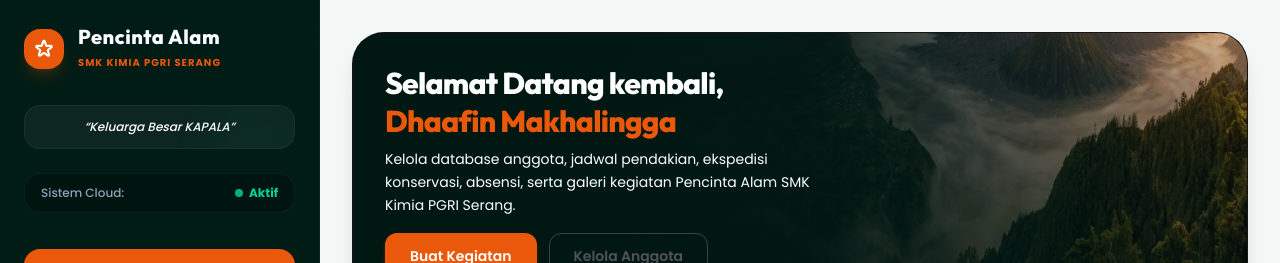
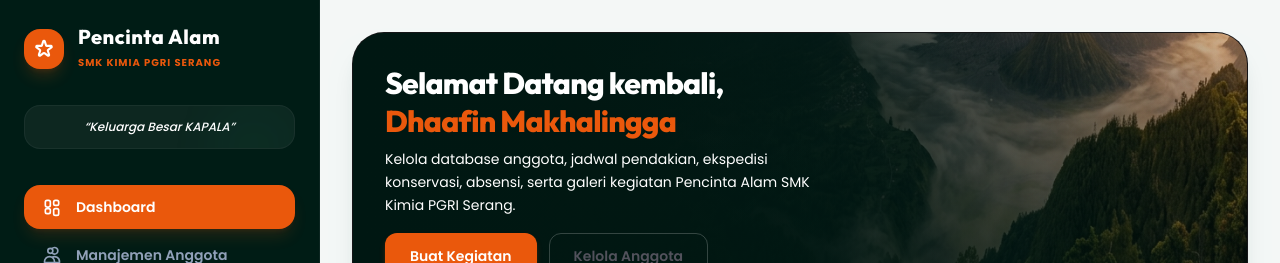
Before and after one commit to Dhaafin/apa-system, a Next.js app: page /dashboard in a window 1280 px wide. Shown: the top 263 px of the page. Built offline with nearby package versions, Linux system fonts and the light colour scheme; no server answers; the database is empty.

Commit message:
style: fix sidebar scroll behavior & remove cloud connection badge

```diff
--- a/src/app/dashboard/layout.jsx
+++ b/src/app/dashboard/layout.jsx
@@ -83,7 +83,7 @@ export default function DashboardLayout({ children }) {
   ];
 
   return (
-    <div className="min-h-screen bg-[#001410] flex text-zinc-100 font-sans antialiased overflow-hidden">
+    <div className="h-screen bg-[#001410] flex text-zinc-100 font-sans antialiased overflow-hidden">
       {/* ══ SLEEK SIDEBAR ══ */}
       <aside className="w-80 bg-[#001c16]/95 backdrop-blur-xl text-white flex flex-col justify-between p-6 shrink-0 border-r border-white/5 relative z-20">
 
@@ -111,15 +111,6 @@ export default function DashboardLayout({ children }) {
             <Text variant="caption" className="italic text-slate-300 font-medium">
               &ldquo;Keluarga Besar KAPALA&rdquo;
             </Text>
-          </div>
-
-          {/* Cloud Connection Badge */}
-          <div className="flex items-center justify-between px-4 py-2.5 rounded-2xl border border-white/5 bg-black/20 text-xs">
-            <Text variant="caption" color="muted" className="font-medium">Sistem Cloud:</Text>
-            <div className="flex items-center gap-1.5 font-bold text-emerald-400">
-              <span className="w-2 h-2 rounded-full bg-emerald-400 animate-pulse" />
-              Aktif
-            </div>
           </div>
 
           {/* Navigation Items */}
```
